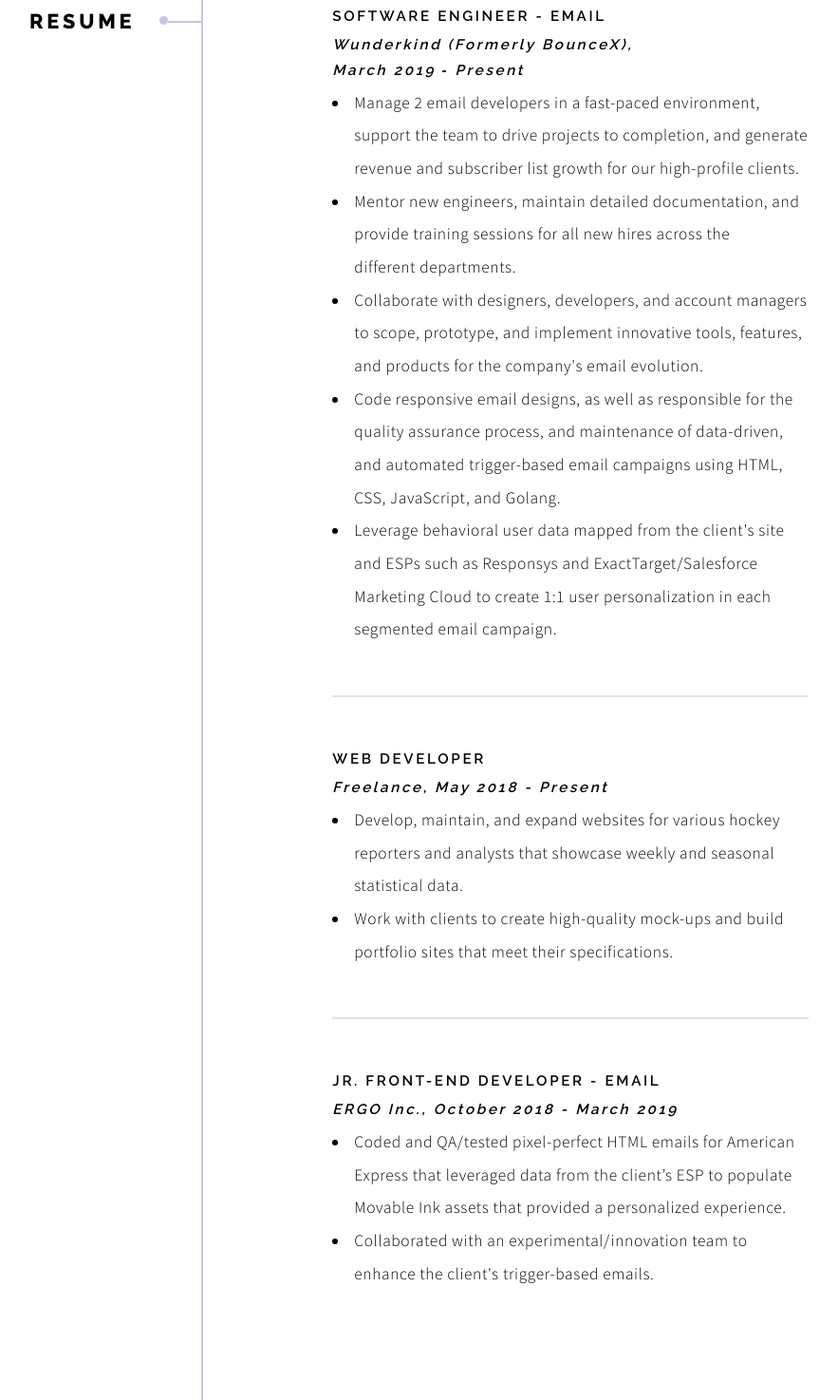
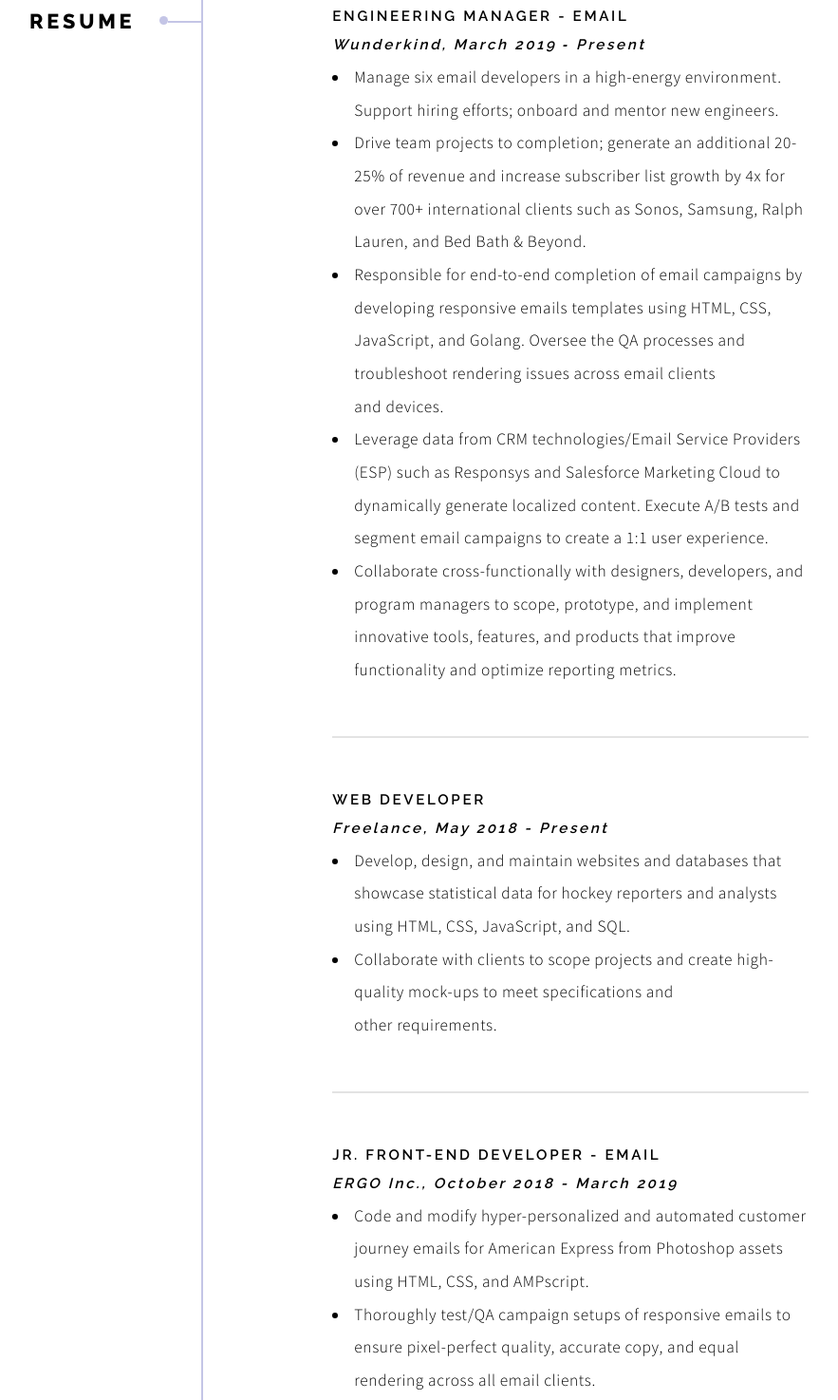
Before and after one commit to alexagoldman/alexagoldman.github.io, a plain HTML site: page index.html in a window 1280 px wide. Shown: the part 1277-2751 px from the top of the page at 95% size, without its empty margins (359-1242 px from the left). Drawn offline with Linux system fonts and the light colour scheme.

Commit message:
Update index.html

```diff
--- a/index.html
+++ b/index.html
@@ -100,7 +100,7 @@
 		<section class="intro">
 			<header>
 				<h1>Alexa Goldman</h1>
-				<p>Software Engineer</p>
+				<p>Engineering Manager</p>
 				<ul class="actions">
 					<li><a href="#first" class="arrow scrolly"><span class="label">Next</span></a></li>
 				</ul>
@@ -117,7 +117,7 @@
 					<table>
 						<tbody>
 							<tr>
-								<td>Software Engineer</td>
+								<td>Engineering Manager</td>
 								<td>Freelance Web&nbsp;Developer</td>
 							</tr>
 							<tr>
@@ -138,28 +138,28 @@
 			<header>
 				<h2>Resume</h2> </header>
 			<div class="content">
-				<h3 class="noMarg">Software Engineer - Email</h3>
-				<h4 class="noMarg noTransform"><i>Wunderkind&nbsp;(Formerly&nbsp;BounceX), March&nbsp;2019&nbsp;&#8209;&nbsp;Present</i></h4>
+				<h3 class="noMarg">Engineering Manager - Email</h3>
+				<h4 class="noMarg noTransform"><i>Wunderkind, March&nbsp;2019&nbsp;&#8209;&nbsp;Present</i></h4>
 				<ul>
-					<li>Manage 2 email developers in a fast-paced environment, support the team to drive projects to completion, and generate revenue and subscriber list growth for our high-profile&nbsp;clients.</li>
-					<li>Mentor new engineers, maintain detailed documentation, and provide training sessions for all new hires across the different&nbsp;departments.</li>
-					<li>Collaborate with designers, developers, and account managers to scope, prototype, and implement innovative tools, features, and products for the company's email&nbsp;evolution.</li>
-					<li>Code responsive email designs, as well as responsible for the quality assurance process, and maintenance of data-driven, and automated trigger-based email campaigns using HTML, CSS, JavaScript, and&nbsp;Golang.</li>
-					<li>Leverage behavioral user data mapped from the client's site and ESPs such as Responsys and ExactTarget/Salesforce Marketing Cloud to create 1:1 user personalization in each segmented email&nbsp;campaign.</li>
+					<li>Manage six email developers in a high-energy environment. Support hiring efforts; onboard and mentor new&nbsp;engineers.</li>
+					<li>Drive team projects to completion; generate an additional 20-25% of revenue and increase subscriber list growth by 4x for over 700+ international clients such as Sonos, Samsung, Ralph Lauren, and Bed Bath&nbsp;&amp;&nbsp;Beyond.</li>
+					<li>Responsible for end-to-end completion of email campaigns by developing responsive emails templates using HTML, CSS, JavaScript, and Golang. Oversee the QA processes and troubleshoot rendering issues across email clients and&nbsp;devices.</li>
+					<li>Leverage data from CRM technologies/Email Service Providers (ESP) such as Responsys and Salesforce Marketing Cloud to dynamically generate localized content. Execute A/B tests and segment email campaigns to create a 1:1 user&nbsp;experience.</li>
+					<li>Collaborate cross-functionally with designers, developers, and program managers to scope, prototype, and implement innovative tools, features, and products that improve functionality and optimize reporting&nbsp;metrics.</li>
 				</ul>
 				<hr />
 				<h3 class="noMarg">Web Developer</h3>
 				<h4 class="noMarg noTransform"><i>Freelance, May 2018 - Present</i></h4>
 				<ul>
-					<li>Develop, maintain, and expand websites for various hockey reporters and analysts that showcase weekly and seasonal statistical&nbsp;data.</li>
-					<li>Work with clients to create high-quality mock-ups and build portfolio sites that meet their&nbsp;specifications.</li>
+					<li>Develop, design, and maintain websites and databases that showcase statistical data for hockey reporters and analysts using HTML, CSS, JavaScript, and&nbsp;SQL.</li>
+					<li>Collaborate with clients to scope projects and create high- quality mock-ups to meet specifications and other&nbsp;requirements.</li>
 				</ul>
 				<hr />
 				<h3 class="noMarg">Jr. Front-End Developer - Email</h3>
 				<h4 class="noMarg noTransform"><i>ERGO Inc., October 2018 - March&nbsp;2019</i></h4>
 				<ul>
-					<li>Coded and QA/tested pixel-perfect HTML emails for American Express that leveraged data from the client’s ESP to populate Movable Ink assets that provided a personalized&nbsp;experience.</li>
-					<li>Collaborated with an experimental/innovation team to enhance the client's trigger-based&nbsp;emails.</li>
+					<li>Code and modify hyper-personalized and automated customer journey emails for American Express from Photoshop assets using HTML, CSS, and&nbsp;AMPscript.</li>
+					<li>Thoroughly test/QA campaign setups of responsive emails to ensure pixel-perfect quality, accurate copy, and equal rendering across all email&nbsp;clients.</li>
 				</ul>
 			</div>
 		</section>
@@ -183,7 +183,7 @@
 								</td>
 								<td width="50%">
 									<ul class="alt">
-										<li>MySQL</li>
+										<li>SQL</li>
 										<li>Python</li>
 										<li>Golang</li>
 										<li>Node.js</li>
@@ -219,8 +219,8 @@
 										<li>Wrike / Jira</li>
 										<li>Git / Github</li>
 										<li>Confluence</li>
+										<li>MovableInk</li>
 										<li>Looker</li>
-										<li>Slack</li>
 									</ul>
 								</td>
 							</tr>
```
